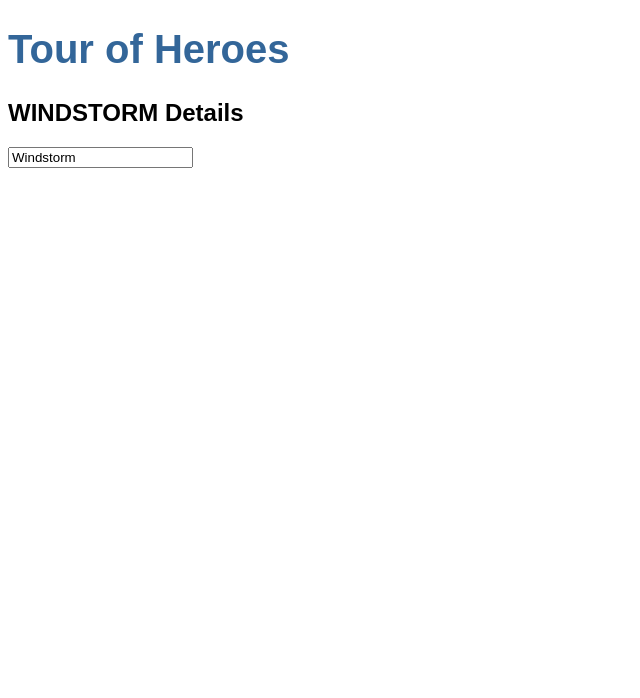
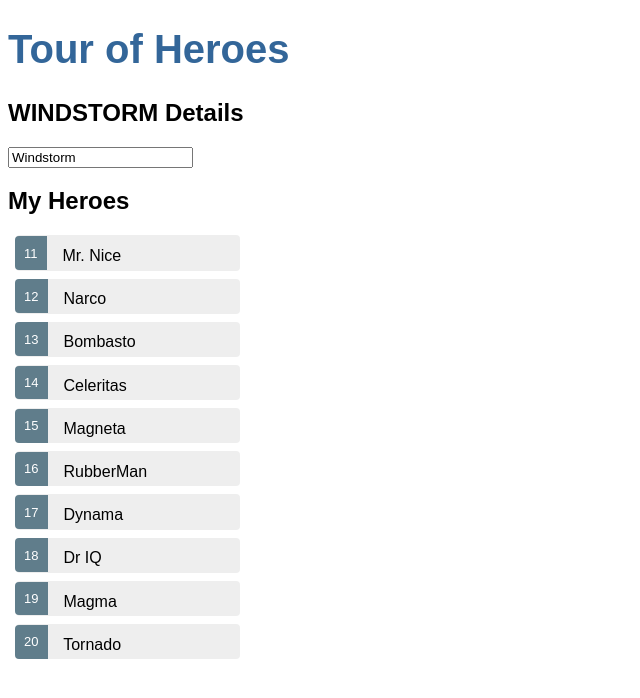
Before and after one commit to kimurakenshi/angular-heroes-demo, an Angular app: page / in a window 1280 px wide. Shown: the top 698 px of the page, without its empty margins (0-640 px from the left). Built offline with nearby package versions, Linux system fonts and the light colour scheme.

Commit message:
add hero list

```diff
--- a/src/app/heroes/heroes.component.css
+++ b/src/app/heroes/heroes.component.css
@@ -0,0 +1,48 @@
+/* HeroesComponent's private CSS styles */
+.selected {
+  background-color: #CFD8DC !important;
+  color: white;
+}
+.heroes {
+  margin: 0 0 2em 0;
+  list-style-type: none;
+  padding: 0;
+  width: 15em;
+}
+.heroes li {
+  cursor: pointer;
+  position: relative;
+  left: 0;
+  background-color: #EEE;
+  margin: .5em;
+  padding: .3em 0;
+  height: 1.6em;
+  border-radius: 4px;
+}
+.heroes li.selected:hover {
+  background-color: #BBD8DC !important;
+  color: white;
+}
+.heroes li:hover {
+  color: #607D8B;
+  background-color: #DDD;
+  left: .1em;
+}
+.heroes .text {
+  position: relative;
+  top: -3px;
+}
+.heroes .badge {
+  display: inline-block;
+  font-size: small;
+  color: white;
+  padding: 0.8em 0.7em 0 0.7em;
+  background-color: #607D8B;
+  line-height: 1em;
+  position: relative;
+  left: -1px;
+  top: -4px;
+  height: 1.8em;
+  margin-right: .8em;
+  border-radius: 4px 0 0 4px;
+}
--- a/src/app/heroes/heroes.component.html
+++ b/src/app/heroes/heroes.component.html
@@ -5,3 +5,11 @@
     <input [(ngModel)]="hero.name" placeholder="name">
   </label>
 </div>
+
+<h2>My Heroes</h2>
+
+<ul class="heroes">
+  <li *ngFor="let hero of heroes">
+    <span class="badge">{{hero.id}}</span> {{hero.name}}
+  </li>
+</ul>
--- a/src/app/heroes/heroes.component.ts
+++ b/src/app/heroes/heroes.component.ts
@@ -1,5 +1,6 @@
 import { Component, OnInit } from '@angular/core';
 import { Hero } from '../hero';
+import { HEROES } from '../mock-heroes';
 
 @Component({
   selector: 'app-heroes',
@@ -12,7 +13,10 @@
     name: 'Windstorm',
   };
 
-  constructor() { }
+  heroes: Hero[] = HEROES;
+
+  constructor() {
+  }
 
   ngOnInit() {
   }
--- /dev/null
+++ b/src/app/mock-heroes.ts
@@ -0,0 +1,14 @@
+import { Hero } from './hero';
+
+export const HEROES: Hero[] = [
+  {id: 11, name: 'Mr. Nice'},
+  {id: 12, name: 'Narco'},
+  {id: 13, name: 'Bombasto'},
+  {id: 14, name: 'Celeritas'},
+  {id: 15, name: 'Magneta'},
+  {id: 16, name: 'RubberMan'},
+  {id: 17, name: 'Dynama'},
+  {id: 18, name: 'Dr IQ'},
+  {id: 19, name: 'Magma'},
+  {id: 20, name: 'Tornado'}
+];
--- a/tslint.json
+++ b/tslint.json
@@ -116,7 +116,8 @@
       "check-decl",
       "check-operator",
       "check-separator",
-      "check-type"
+      "check-type",
+      "check-module"
     ],
     "directive-selector": [
       true,
```
